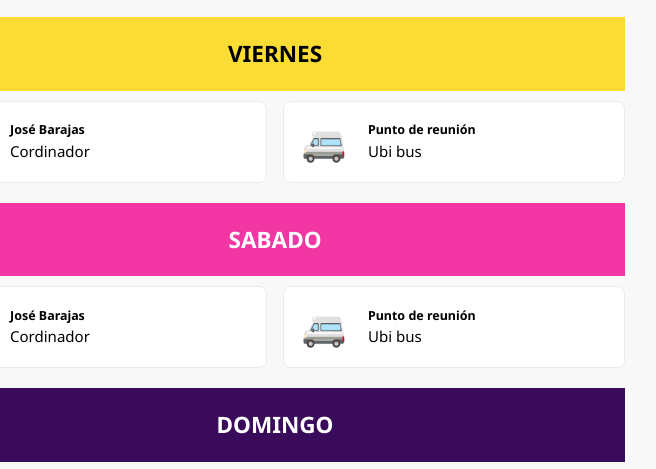
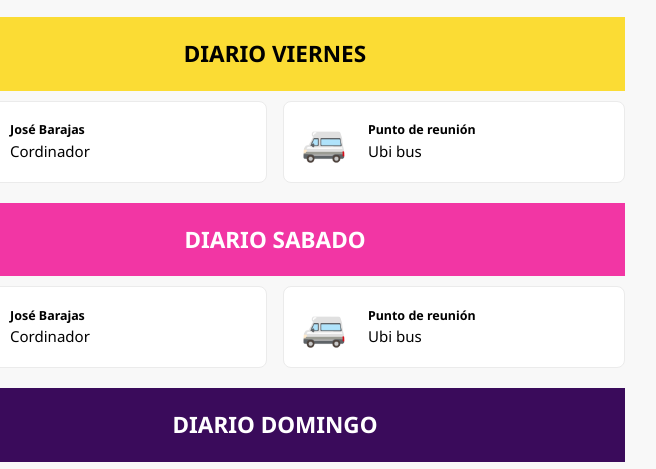
Before and after one commit to crlska/tours, a plain HTML site: page index.html in a window 1280 px wide. Shown: the part 1008-1477 px from the top of the page, 365-1021 px from the left. Drawn offline with Linux system fonts and the light colour scheme.

Commit message:
Update index.html

```diff
--- a/index.html
+++ b/index.html
@@ -2,7 +2,7 @@
 <html lang="en" >
 <head>
   <meta charset="UTF-8">
-  <title>CodePen - Custom link tree ✨</title>
+  <title>Pa'l Norte 2023✨</title>
   <link rel="stylesheet" href="./style.css">
 
 </head>
@@ -91,7 +91,7 @@
     </ul>
   </nav>
   <nav class="linktree-nav">
-    <h1 style="background:#fbdc34;padding:20px 0;color:BLACK;">VIERNES</h1>
+    <h1 style="background:#fbdc34;padding:20px 0;color:BLACK;">DIARIO VIERNES</h1>
     <ul style="margin-top:10px;">
       <li>
         <a href="#">
@@ -118,7 +118,7 @@
     </ul>
   </nav>
   <nav class="linktree-nav">
-    <h1 style="background:#f236a4;padding:20px 0;color:WHITE;">SABADO</h1>
+    <h1 style="background:#f236a4;padding:20px 0;color:WHITE;">DIARIO SABADO</h1>
     <ul style="margin-top:10px;">
       <li>
         <a href="#">
@@ -145,7 +145,7 @@
     </ul>
   </nav>
   <nav class="linktree-nav">
-    <h1 style="background:#3a0b5b;padding:20px 0;color:WHITE;">DOMINGO</h1>
+    <h1 style="background:#3a0b5b;padding:20px 0;color:WHITE;">DIARIO DOMINGO</h1>
     <ul style="margin-top:10px;">
       <li>
         <a href="#">
```
